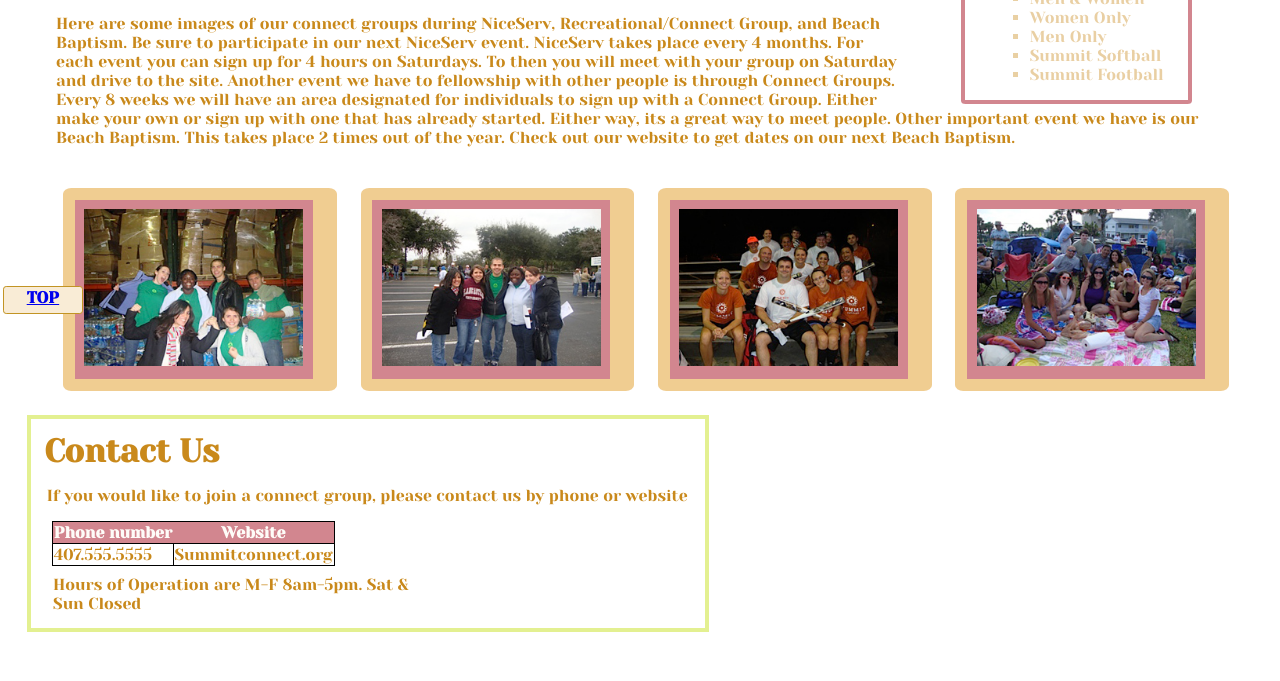
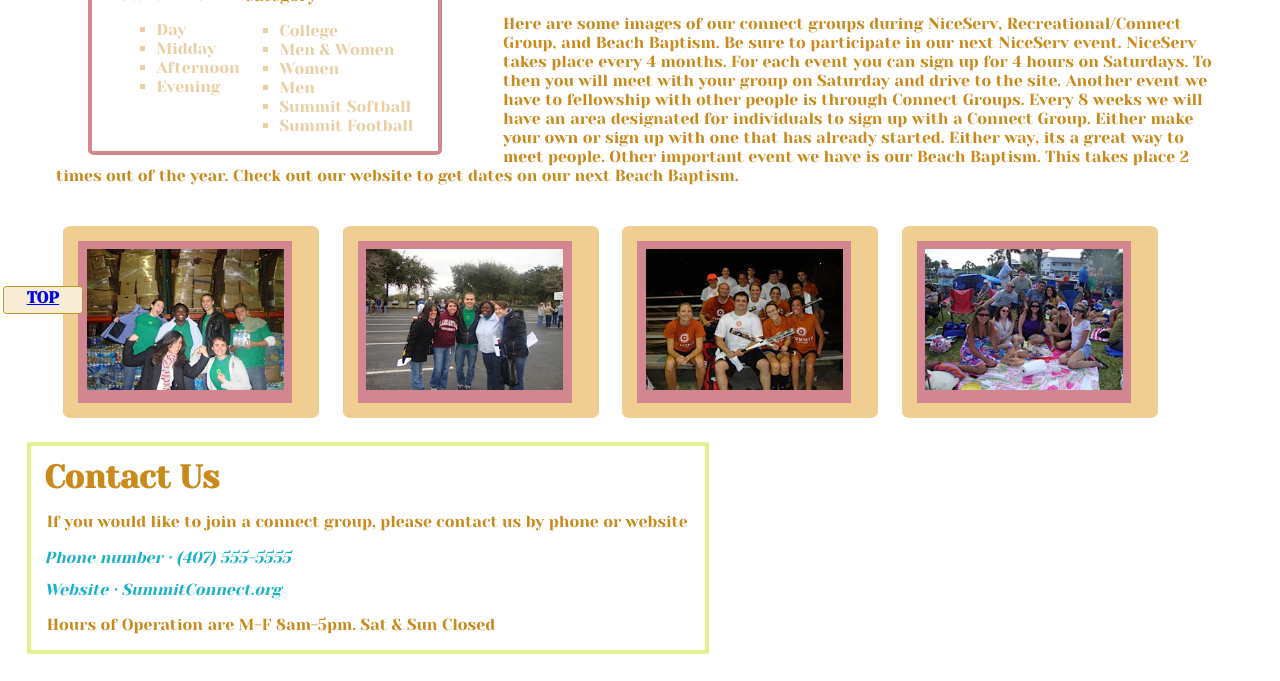
Before and after one commit to NenaH77/WSD, a plain HTML site: page index.html in a window 1280 px wide. Shown: the part 492-1173 px from the top of the page. Before the commit the page ends 1151 px from the top, so only its background shows below. Drawn offline with Linux system fonts and the light colour scheme.

Commit message:
New changes
Organized changes

```diff
--- a/css/main.css
+++ b/css/main.css
@@ -106,12 +106,20 @@ h2 {
 aside {
 	border: .3em solid #d2868f;
 	border-radius: 2%;
-	float: right;
+	float: left;
 	margin: 0 5% 0 5%;
 	padding: 0 2% 0 2%;
 }
 
-ol li {
+#st {
+	float: left;
+}
+
+#cat {
+	float: right;
+}
+
+aside ul li, ol li {
 	opacity: .40;
 	list-style-type: square;
 }
@@ -136,11 +144,11 @@ section ul {
 }
 
 section ul li {
-	width: 20%;
+	width: 18%;
 	padding: 1% 2% 1% 1%;
 	margin: 1%;
 	background: #f0cd91;
-	border: 5% solid #f0cd91;
+	border: .2em solid #f0cd91;
 	border-radius: 3%;
 	float: left;
 }
@@ -166,25 +174,6 @@ section ul li a:active {
 	background: #fffdd0;
 }
 
-/*---------------table-------------------*/
-
-table {
-	border-collapse: collapse;
-	border: .05em solid #000000;
-	clear: both;
-	margin: 2%;
-}
-
-td {
-	border: .05em solid #000000;
-}
-
-th {
-	text-align: center;
-	background-color: #d2868f;
-	color: #fefcf8;
-}
-
 /* Footer--------------------------------------------------------------------------*/
 
 h5 {
@@ -197,9 +186,10 @@ footer {
 	width: 55%;
 }
 
-#end_of_pg {
+address {
 	margin: 2%;
-	width: 55.555556%
+	width: 80%;
+	color: #1bb2c9;
 }
 
 
@@ -212,18 +202,17 @@ footer {
 body { background: #FFF0F5; }
 nav { margin: auto; padding: 0 20% 0 20%; width: 55%; text-align: center; }
 aside { padding-right: 5%; margin-left: 5%; }
-#end_of_pg { width: 60%; }
 }
 
 /*--- Mobile Lanscape Size to Tablet Portrait (devices and browsers)--- */
 @media only screen and (min-width: 480px) and (max-width: 767px) {
 
 body { font-size: 0.875em; background: #F0FFF0; }
-aside { padding: 0 5% 0 5%; margin: 0 3% 0 3%; }
-nav { margin: 0 1% 0 15%; padding: 0 2% 0 3%; width: 80%; text-align: center; }
+aside { padding: 0 1% 0 1%; margin: 0 1% 0 1%; }
+nav { margin: 0 1% 0 15%; padding: 0 1% 0 3%; width: 80%; text-align: center; }
 header p {-moz-column-count: 2; -webkit-column-count: 2; column-count: 2; }
-section ul li { margin: 0 5% 2% 5%; padding: 1% 2% 1% 2%; }
-#end_of_pg { width: 70%; }
+section ul li { margin: 0 5% 2% 8%; padding: 1% 2% 1% 2%; }
+footer { width: 65%; }
 }
 
 /*--- Mobile Portrait Size to Mobile Lanscape Size (devices and browsers)--- */
@@ -234,8 +223,9 @@ body { font-size: 0.688em; background: #f0ffff; }
 nav { margin-left: -8%; padding: .2%; width: 40%; text-align: left; }
 nav li { float: none; }
 header p {-moz-column-count: 1; -webkit-column-count: 1; column-count: 1; }
-section { display: none; }
-aside { float: none; margin: 2% 44% 2% 1%; padding: 0 2% 0 2%; }
+section { margin: 0 20% 3% 0;  }
+section ul li { float: none; }
+aside { float: left; margin: 1% 3% 2% 1%; padding: 0 2% 0 1%;  }
 footer { width: 70%; }
-#end_of_pg { width: 90%; }
+
 }
--- a/index.html
+++ b/index.html
@@ -26,7 +26,7 @@
 
 <!--About Summit-->
 		<header>
-		<a id="about"><h1> Summit Connect </h1></a>
+			<h1><a id="about"> Summit Connect </a></h1>
 				<p>| <strong>LEARN</strong> | It's important to get into a connect group because it helps you to  spiritually grow through understanding God's word together. You can face life challenges with people who have or are facing those same challenges as you.
 				| <strong>SERVE</strong> | By serving others, it not only impacts you &amp; your group but the people your serving. It helps others see that there are people who still care for others &amp; are not selfish as most people.
 				| <strong>WORSHIP</strong> | Worshiping is a <em><span>BIG</span></em> concept &amp; being in a connect group is an act of worship.</p>
@@ -34,14 +34,28 @@
 
 <!--Types of Groups-->
 		<aside>
-		<a id="members"><h2> Groups </h2></a>
+		<h2><a id="members"> Groups </a></h2>
+			<div id="st">
+				<p> Start Time </p>
 					<ol>
+						<li> Day </li>
+						<li> Midday </li>
+						<li> Afternoon </li>
+						<li> Evening </li>
+					</ol>
+			</div>
+
+			<div id="cat">
+				<p> Category </p>
+					<ul>
+						<li> College </li>
 						<li> Men &amp; Women </li>
-				<li> Women Only </li>
-				<li> Men Only </li>
+						<li> Women </li>
+						<li> Men </li>
 						<li> Summit Softball </li>
 						<li> Summit Football </li>
-			</ol>
+					</ul>
+			</div>
 		</aside>
 
 <!--Images of Connect Groups-->
@@ -52,8 +66,8 @@
 		    Every 8 weeks we will have an area designated for individuals to sign up with a Connect Group. Either make your own or sign up with one that has already started. Either way, its a great way to meet people.
 		    Other important event we have is our Beach Baptism. This takes place 2 times out of the year. Check out our website to get dates on our next Beach Baptism.  </p>
 				<ul>
-				<li><a href="images/niceserv_1.jpg" title="niceserv cg"><img src="images/niceserv_1.jpg" alt="Connect Group"></a></li>
-				<li><a href="images/niceserv_6.jpg" title="niceserv feb"><img src="images/niceserv_6.jpg" alt="Connect Group"></a></li>
+					<li><a href="images/niceserv_silly_after_work.jpg" title="niceserv cg"><img src="images/niceserv_silly_after_work.jpg" alt="Connect Group"></a></li>
+					<li><a href="images/niceserv_outside.jpg" title="niceserv feb"><img src="images/niceserv_outside.jpg" alt="Connect Group"></a></li>
 					<li><a href="images/summit_softball.jpg" title="connect group"><img src="images/summit_softball.jpg" alt="Connect Group"></a></li>
 					<li><a href="images/beach_baptism.jpg" title="BB CG"><img src="images/beach_baptism.jpg" alt="Connect Group"></a></li>
 				</ul>
@@ -61,21 +75,18 @@
 
 <!--Footer-->
 		<footer>
-		<a id="contact"><h5> Contact Us </h5></a>
+		<h5><a id="contact"> Contact Us </a></h5>
 			<p> If you would like to join a connect group, please contact us by phone or website </p>
-		<div id="end_of_pg">
-			<table>
-				<tr>
-					<th>Phone number</th>
-					<th>Website</th>
-				</tr>
-				<tr>
-					<td>407.555.5555</td>
-					<td>Summitconnect.org</td>
-				</tr>
-			</table>
+				<address>
+					Phone number &middot;
+					(407) 555-5555
+				</address>
+
+				<address>
+					Website &middot;
+					SummitConnect.org
+					</address>
 			<p> Hours of Operation are M-F 8am-5pm. Sat &amp; Sun Closed </p>
-		</div>
 		</footer>
 
 <!--Back to the Top-->
```
Also changed, not shown: images/niceserv_grp_pic_after_work.jpg (renamed from images/niceserv_9.JPG), images/niceserv_outside.jpg (renamed from images/niceserv_6.jpg), images/niceserv_silly_after_work.jpg (renamed from images/niceserv_1.jpg), 2 other files. Lines whose indentation alone changed are shown as unchanged.
